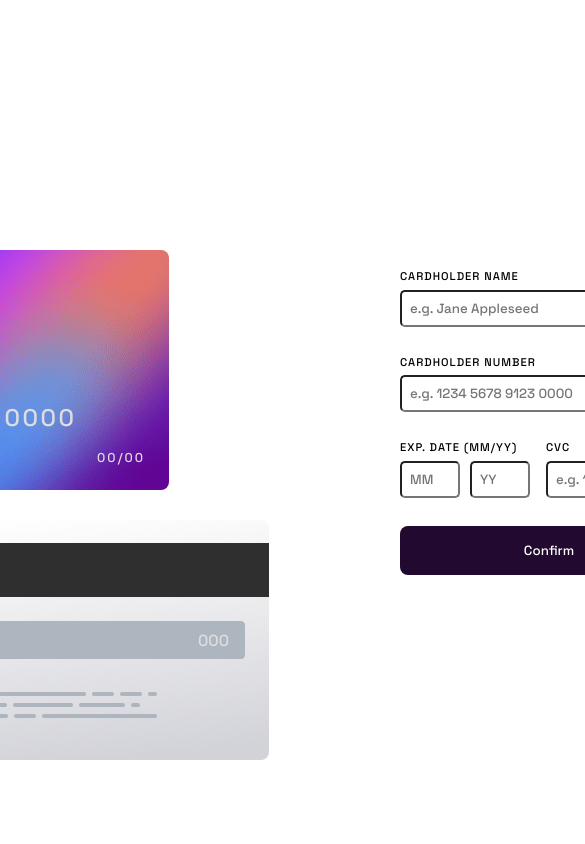
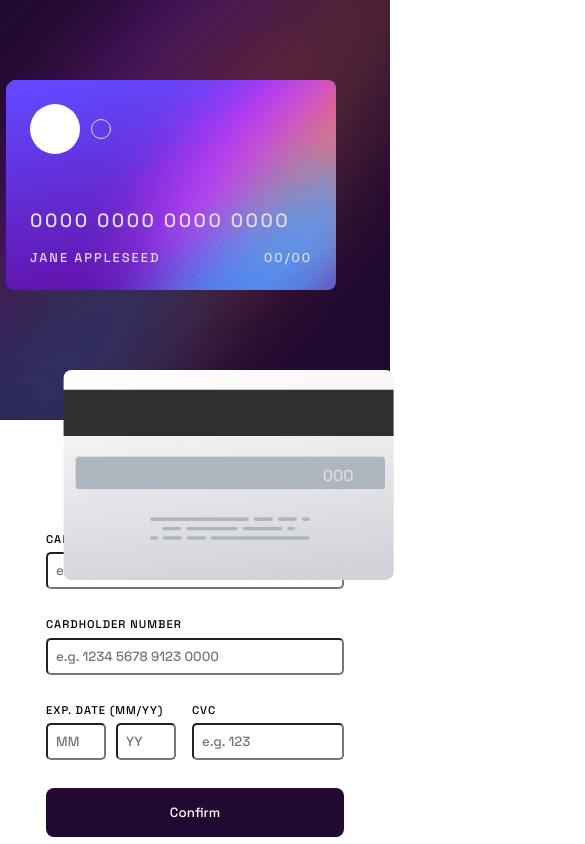
Before and after one commit to gabrielneoob/interactive-card-js, a plain HTML site: page index.html in a window 390 px wide. Shown: the top 844 px of the page, 585 px wide, since content can reach past the window. Drawn offline with Linux system fonts and the light colour scheme.

Commit message:
media querys

```diff
--- a/styles.css
+++ b/styles.css
@@ -147,7 +147,7 @@ label {
 }
 
 #card-back {
-  background: url("./images/bg-card-back.png") no-repeat;
+  background: url("./images/bg-card-back.png") no-repeat center;
   width: 430px;
   height: 240px;
   border-radius: 0.5rem;
@@ -182,3 +182,51 @@ label {
     margin-top: 1.5rem;
   }
 }
+
+@media (max-width: 1000px) {
+  #container {
+    flex-direction: column;
+    align-items: center;
+  }
+
+  main {
+    align-items: flex-start;
+    margin-top: 7rem;
+  }
+
+  #card-front {
+    position: unset;
+    width: 330px;
+    height: 210px;
+    transform: translate(-1.5rem, 5rem);
+    /* top: 0;
+    left: 0; */
+  }
+
+  #output-card-number {
+    font-size: 1.2rem;
+  }
+
+  #card-back {
+    transform: translate(2.1rem, 10rem);
+    /* transform: translateX(0); */
+    position: unset;
+    width: 330px;
+    height: 210px;
+    -webkit-background-size: cover;
+    -moz-background-size: cover;
+    -o-background-size: cover;
+    background-size: cover;
+    /* top: 0;
+    left: 0; */
+  }
+
+  #cvc-output {
+    padding-top: 0;
+  }
+
+  #bg-left-desktop {
+    width: 100%;
+    align-items: center;
+  }
+}
```
